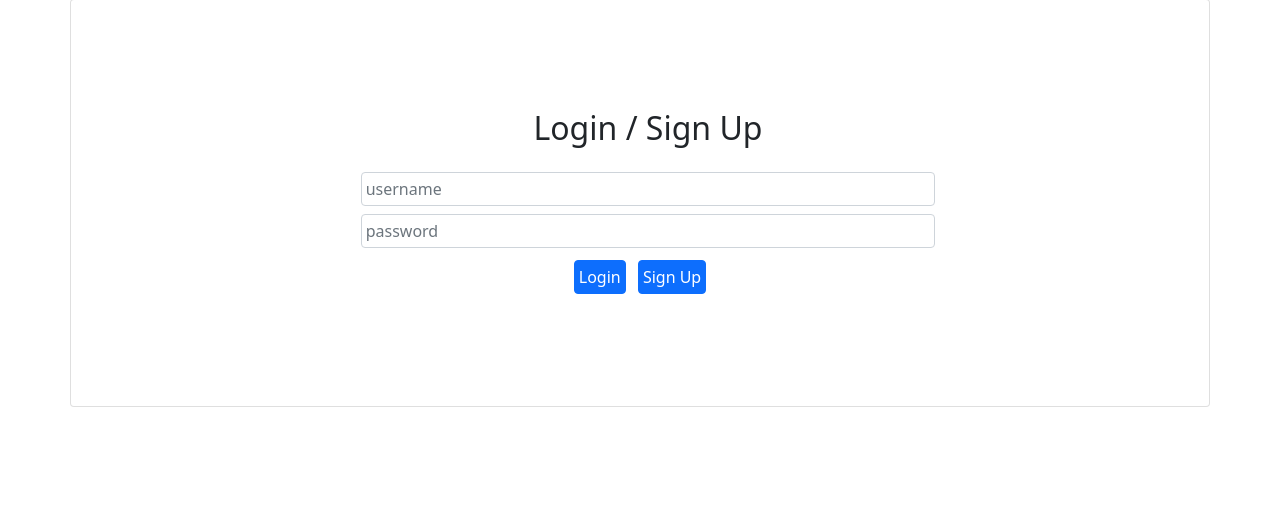
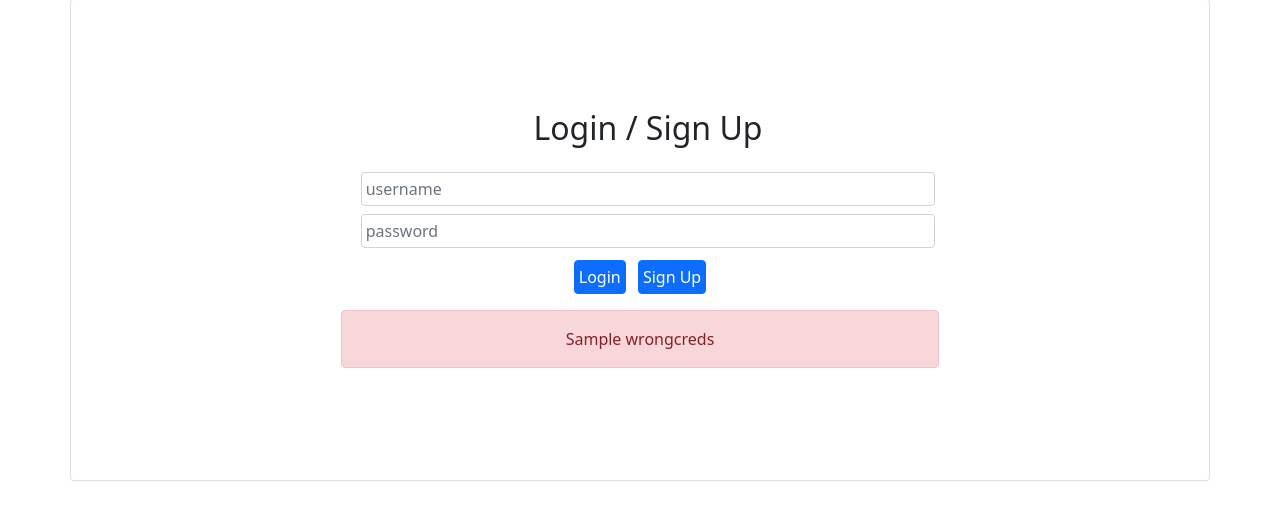
Before and after one commit to nalinwadhwa02/Chirper, a Flask app: template FRONT_END/templates/login.html in a window 1280 px wide. Shown: the part 174-694 px from the top of the page. Run offline with Flask 2, Linux system fonts and the light colour scheme; the template is opened without the code that fills it: most values are stand-ins (such as "Sample title", 1, 10 or a date in 2020); some libraries are stand-ins or nearby versions.

Commit message:
added signup wrong creds message

```diff
--- a/FRONT_END/app.py
+++ b/FRONT_END/app.py
@@ -10,14 +10,14 @@ app = Flask(__name__)
 
 
 conn = psycopg2.connect(
-    host="10.17.50.36",
-    database="group_35",
-    user="group_35",
-    password="VxGj6gCyWTKyM"
-    # host = "localhost",
-    # database = "postgres",
-    # user = "postgres",
-    # password = "postgres"
+    # host="10.17.50.36",
+    # database="group_35",
+    # user="group_35",
+    # password="VxGj6gCyWTKyM"
+    host = "localhost",
+    database = "postgres",
+    user = "postgres",
+    password = "postgres"
 )
 
 db = conn.cursor()
@@ -129,6 +129,8 @@ def buttonhandler(form, userid = None, tweetid=None, tweet=None, calledfrom=None
             db.execute("create view userlikes as select tweetid, userid from likes where userid = '"+str(current_login['userid'])+"';")
             conn.commit()
             return redirect(url_for('home'))
+        else:
+            return redirect(url_for('login', wrongcreds=2))
 
     elif 'profilebutton' in form:
         return redirect(url_for('userpage', userid=current_login["userid"]))
@@ -207,12 +209,16 @@ def search(searchquery):
 
 @app.route("/login/<int:wrongcreds>", methods=["POST", "GET"])
 def login(wrongcreds):
-    wds = "true" if wrongcreds == 1 else "false"
+    wd = "false"
+    if wrongcreds == 1:
+        wd = "Username or password is invalid"
+    elif wrongcreds == 2:
+        wd = "A user with same username already exists"
     if request.method == "POST":
         rval = buttonhandler(request.form)
         if rval != None:
             return rval
-    return render_template("login.html", wrongcreds=wds)
+    return render_template("login.html", wrongcreds=wd)
 
 
 @app.route('/user/<int:userid>', methods=["POST", "GET"])
--- a/FRONT_END/templates/login.html
+++ b/FRONT_END/templates/login.html
@@ -24,9 +24,9 @@
                 <button type="submit" class="btn btn-primary m-1 p-1" name="loginbutton" value="pressed"> Login </button>
                 <button type="submit" class="btn btn-primary m-1 p-1" name="signupbutton" value="pressed"> Sign Up </button>
             </form>
-            {% if wrongcreds == "true" %}
-            <div class="alert alert-danger" role="alert">
-                Wrong Credentials Entered
+            {% if wrongcreds != "false" %}
+            <div class="alert alert-danger text-center" role="alert">
+                {{wrongcreds}}
             </div>
             {% endif %}
         </div>
```
